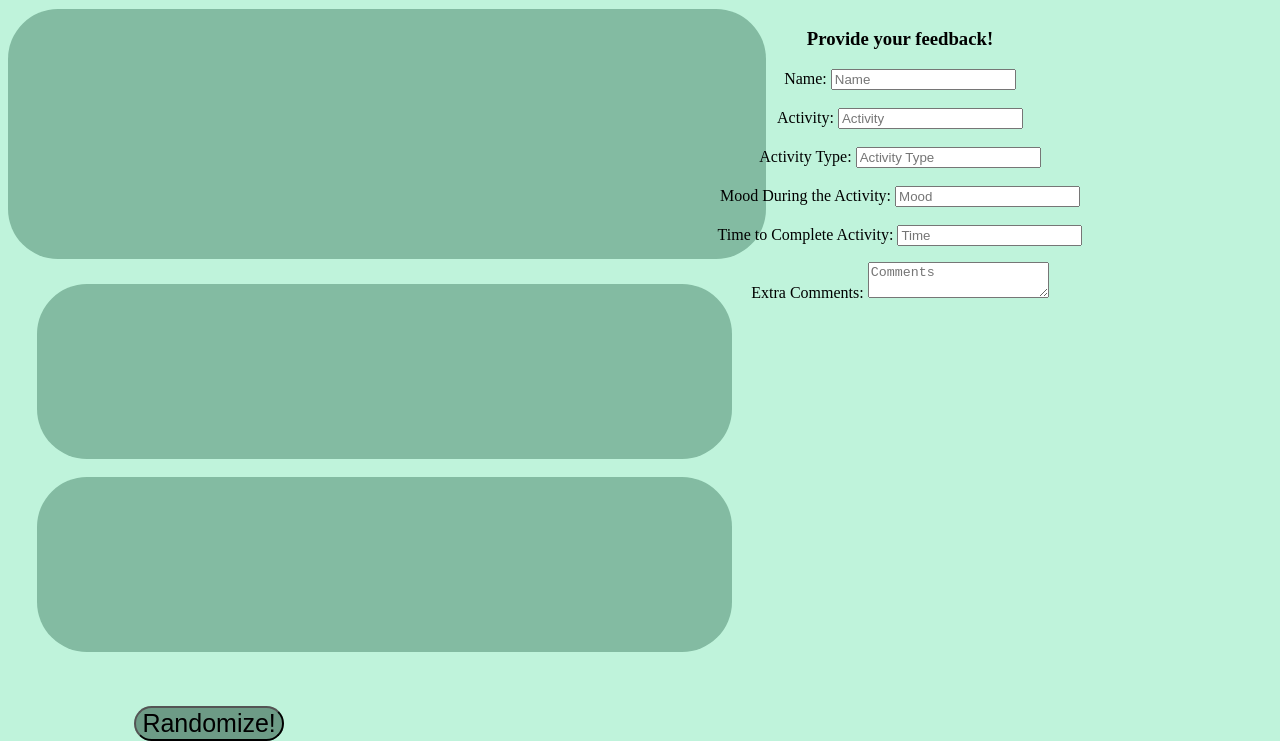
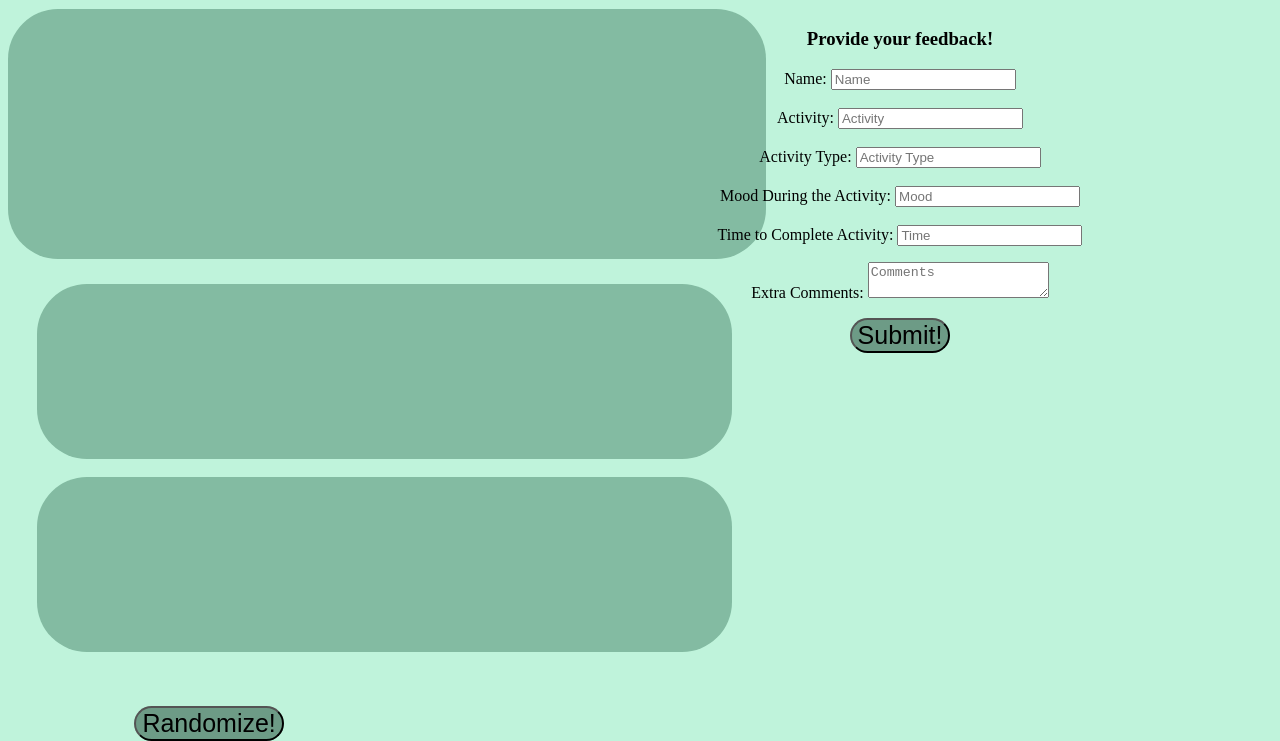
Before and after one commit to michaelanbrown/Phase-1-Project, a plain HTML site: page index.html in a window 1280 px wide. Shown: the part 204-945 px from the top of the page. Drawn offline with Linux system fonts and the light colour scheme.

Commit message:
Added submit button to form

```diff
--- a/index.html
+++ b/index.html
@@ -31,6 +31,7 @@
         <input type="text" name="Time" placeholder="Time">
         <br>
         <p id="comments">Extra Comments: <textarea id="text-comments" name="message" placeholder="Comments"></textarea></p>
+        <button type="submit">Submit!</button>
     </form>
     <h2 id="top-activity-title"></h2>
     <div id="sub-activities">
```
